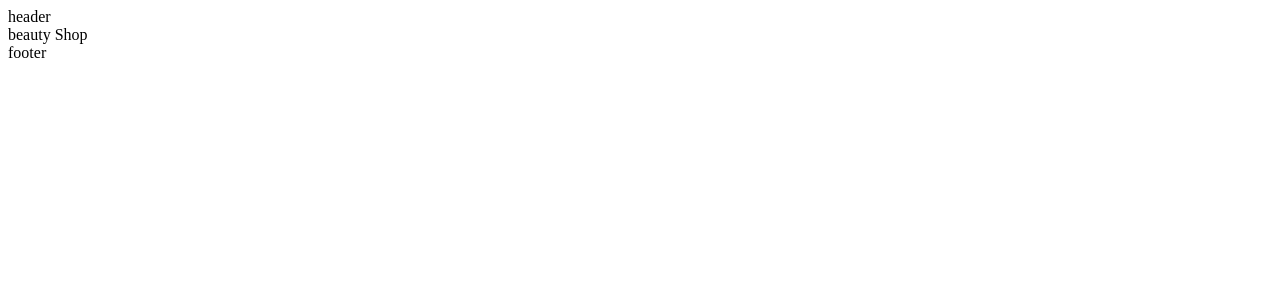
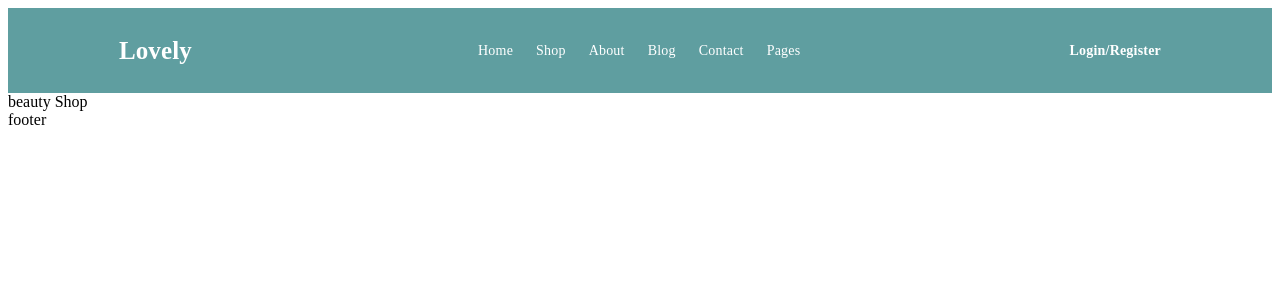
Before and after one commit to AbdugafurovaUmida/beauty-shop, a Next.js app: page / in a window 1280 px wide. Shown: the top 300 px of the page. Built offline with nearby package versions, Linux system fonts and the light colour scheme.

Commit message:
feat:create header

```diff
--- a/components/Header.jsx
+++ b/components/Header.jsx
@@ -1,9 +1,74 @@
-import React from 'react'
+import React from 'react';
+import styles from "../styles/Header.module.css";
+import Link from 'next/link';
+import { Basket, Like, Login, Search, Vector, } from './svg';
 
+   const headerLinks = [
+        {
+            link: "/home",
+            label: "Home",
+
+            id: 0
+        },
+        {
+            link: "/shop",
+            label: "Shop",
+
+            id: 1
+        },
+        {
+            link: "/about",
+            label: "About",
+
+            id: 2
+        },
+        {
+            link: "/blog",
+            label: "Blog",
+
+            id: 3
+        },
+        {
+            link: "/contact",
+            label: "Contact",
+
+            id: 4
+        },
+        {
+            link: "/pages",
+            label: "Pages",
+
+            id: 5
+        }
+    ]
 function Header (){
     return (
         <>
-            <header>header</header>
+            <header className={styles.headerWrapper}>
+               <div className={styles.container}>
+                    <div className={styles.headerMain}>
+                        <div>
+                        <h3 className={styles.headerTitle}>Lovely</h3>
+                        </div>
+
+                        <div className={styles.headerMenu}>
+                            <ul className={styles.headerList}>
+                                {headerLinks.map((item)=>(
+                                    <li key={item.id} ><Link className={styles.headerLink} href={item.link}>{item.label}</Link><Vector/></li>
+                                ))}
+                            </ul>
+                        </div>
+
+                        <div className={styles.headerSearch}>
+                            <Login/>
+                            <span className={styles.headereLogin}>Login/Register</span>
+                            <Search/>
+                            <Basket/>
+                            <Like/>
+                        </div>
+                    </div>
+               </div>
+            </header>
         </>
     )
 }
--- /dev/null
+++ b/styles/Header.module.css
@@ -0,0 +1,59 @@
+.container{
+    max-width: 1042px;
+    margin:0 auto;
+}
+.headerWrapper{
+    background-color: cadetblue;
+}
+.headerMain{
+    display: flex;
+    justify-content: space-between;
+
+}
+.headerTitle{
+    font-family: 'Playfair Display';
+    font-style: normal;
+    font-weight: 700;
+    font-size: 25px;
+    line-height: 35px;
+    letter-spacing: 0.1px;
+    color: #FFFFFF;
+}
+.headerMenu{
+    display: flex;
+    align-items: center;
+
+}
+.headerList{
+    display: flex;
+    list-style-type: none;
+
+}
+.headerLink{
+    font-family: 'Playfair Display';
+    font-style: normal;
+    font-weight: 400;
+    font-size: 14px;
+    line-height: 20px;
+    text-align: center;
+    letter-spacing: 0.2px;
+    margin-right:23px;
+    color: #FFFFFF;
+    text-decoration: none;
+
+
+}
+.headerSearch{
+    display: flex;
+    align-items: center;
+}
+.headereLogin{
+    font-family: 'Montserrat';
+    font-style: normal;
+    font-weight: 700;
+    font-size: 14px;
+    line-height: 24px;
+    text-align: center;
+    letter-spacing: 0.2px;
+    color: #FFFFFF;
+}
```
Also changed, not shown: components/svg.jsx (added, +35 -0 lines), 1 other file (tests, documents, lock files or other folders).
